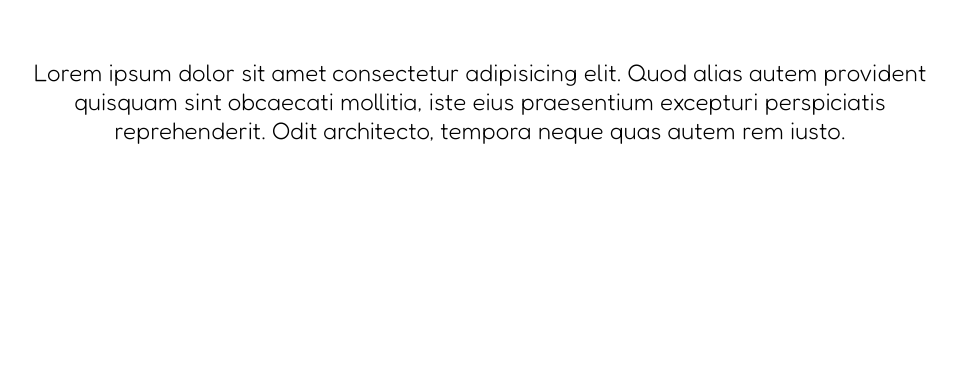
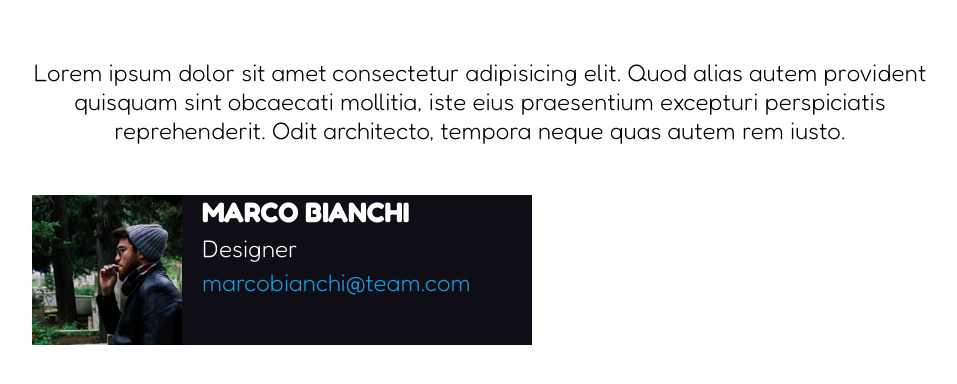
Before and after one commit to giuseppedonnici/html-css-float-cards, a plain HTML site: page index.html in a window 1280 px wide. Shown: the part 130-514 px from the top of the page, without its empty margins (160-1117 px from the left). Drawn offline with Linux system fonts and the light colour scheme.

Commit message:
Add: First card to main

```diff
--- a/css/style.css
+++ b/css/style.css
@@ -10,7 +10,13 @@ body {
     font-family: 'Fredoka', sans-serif;
 }
 
-/* TITLE */
+.clearfix {
+    content: "";
+    display: table;
+    clear: both;
+}
+
+/* BANNER */
 .title-container {
     text-align: center;
     width: 70%;
@@ -28,3 +34,32 @@ body {
     font-size: 1.5rem;
     margin: 80px 0 50px 0;
 }
+
+/* MAIN */
+.card-container {
+    color: #FFFFFE;
+    width: 70%;
+    margin: 0 auto;
+}
+
+.card {
+    background-color: #0F0E17;
+    width: calc(100% / 3);
+    font-size: 1.5rem;
+    min-width: 500px;
+}
+
+.card img {
+    float: left;
+    margin-right: 20px;
+    height: 150px;
+}
+
+.card a {
+    color: #159CDE;
+    text-decoration: none;
+}
+
+.card p {
+    margin: 5px 0;
+}
--- a/index.html
+++ b/index.html
@@ -11,10 +11,24 @@
 <link href="https://fonts.googleapis.com/css2?family=Fredoka:wght@300;700&display=swap" rel="stylesheet">
 </head>
 <body>
-    <div class="title-container">
+    <!-- BANNER -->
+    <div role="banner" class="title-container">
         <h1>Meet Our Team</h1>
         <p>Lorem ipsum dolor sit amet consectetur adipisicing elit. Quod alias autem provident quisquam sint obcaecati mollitia, iste eius praesentium excepturi perspiciatis reprehenderit. Odit architecto, tempora neque quas autem rem iusto.</p>
     </div>
+    <!-- /BANNER -->
 
+    <!-- MAIN -->
+<main>
+    <div class="card-container">
+        <div class="card clearfix">
+            <img src="img/male1.png" alt="male image">
+            <h3>MARCO BIANCHI</h3>
+            <p>Designer</p>
+            <a href="#">marcobianchi@team.com</a>
+        </div>
+    </div>
+</main>
+<!-- MAIN -->
 </body>
 </html>
```
